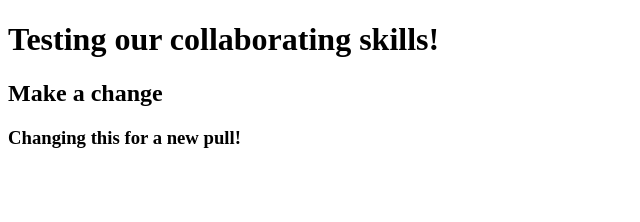
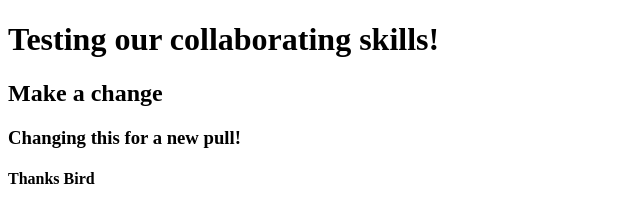
Before and after one commit to Bird-e/CloneTest, a plain HTML site: page index.html in a window 1280 px wide. Shown: the whole page, without its empty margins (0-640 px from the left). Drawn offline with Linux system fonts and the light colour scheme.

Commit message:
Thanked Bird

```diff
--- a/index.html
+++ b/index.html
@@ -7,5 +7,6 @@
 		<h1>Testing our collaborating skills!</h1>
 		<h2>Make a change</h2>
 		<h3>Changing this for a new pull!</h3>
+		<h4>Thanks Bird</h4>
 	</body>
 </html>
```
